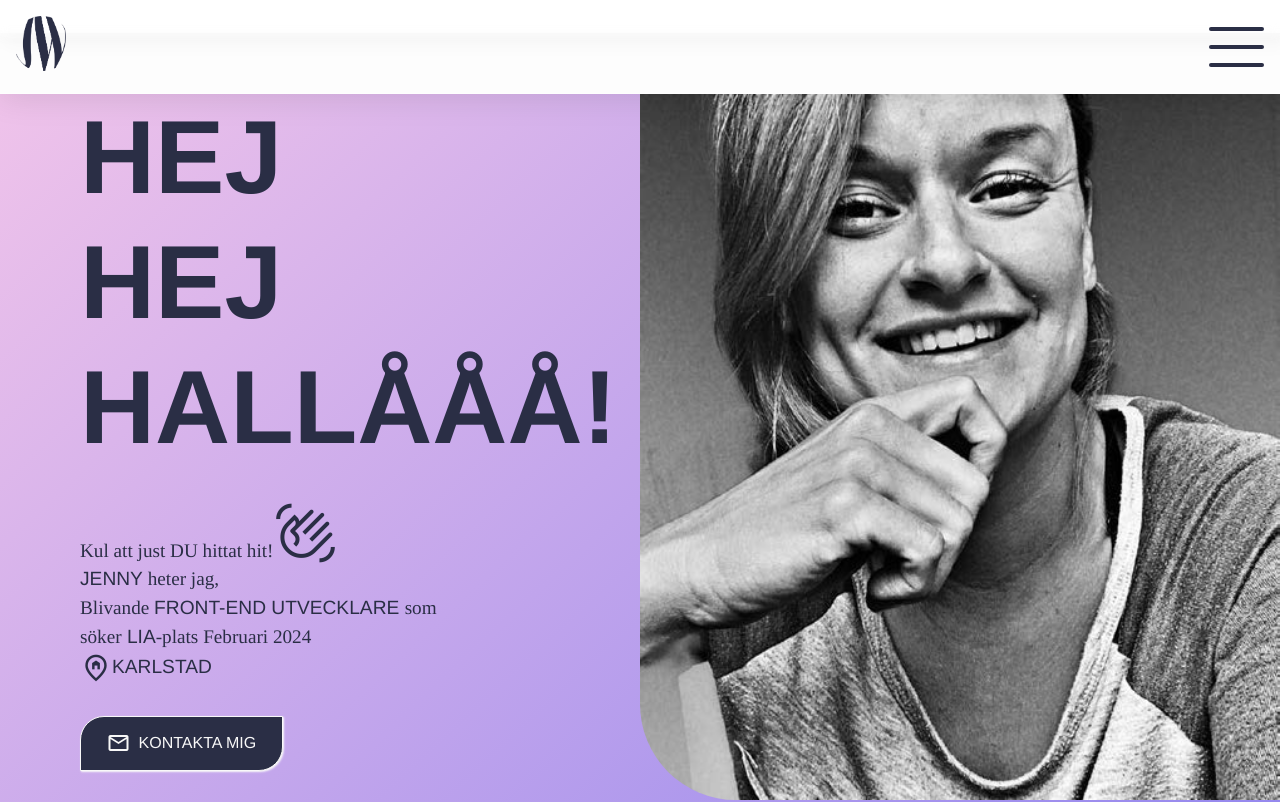
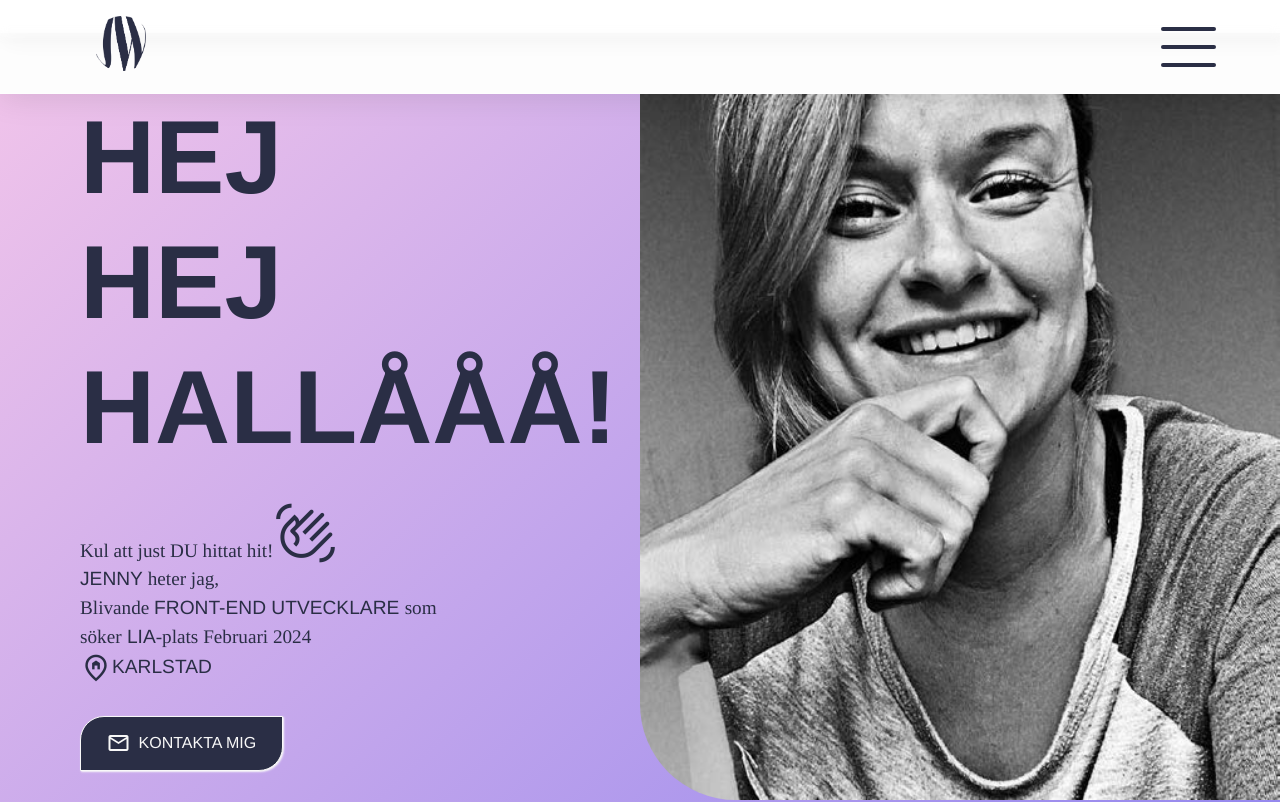
Before and after one commit to jenmwa/portfolio-react, a React (Vite) app: page / in a window 1280 px wide. Shown: the top 802 px of the page. Built offline with nearby package versions, Linux system fonts and the light colour scheme; a web font is replaced by a local one.

Commit message:
fix/menumargins

```diff
--- a/src/components/BurgerMeny.tsx
+++ b/src/components/BurgerMeny.tsx
@@ -1,29 +1,34 @@
-
-import '../style/burgermenu.scss';
+import "../style/burgermenu.scss";
 
 interface toggleMenuprops {
   toggleMenu: (e: React.SyntheticEvent) => void;
   isOpen: boolean;
-  handleKeyEnter: (e:  React.KeyboardEvent) => void;
+  handleKeyEnter: (e: React.KeyboardEvent) => void;
 }
 
-export const BurgerMeny = ({ toggleMenu, handleKeyEnter, isOpen }: toggleMenuprops) => {
-
-  const menuClassName = isOpen ? 'nav-icon open' : 'nav-icon';
+export const BurgerMeny = ({
+  toggleMenu,
+  handleKeyEnter,
+  isOpen,
+}: toggleMenuprops) => {
+  const menuClassName = isOpen ? "nav-icon open" : "nav-icon";
 
   const handleMenuClick = (e: React.MouseEvent) => {
     toggleMenu(e);
   };
 
-  return <>
+  return (
+    <>
       <div
         className={menuClassName}
         onClick={handleMenuClick}
         onKeyDown={(e) => handleKeyEnter(e)}
-      tabIndex={0}>
+        tabIndex={0}
+      >
         <span></span>
         <span></span>
         <span></span>
       </div>
     </>
-}
+  );
+};
--- a/src/components/Navigation.tsx
+++ b/src/components/Navigation.tsx
@@ -68,7 +68,6 @@ export const Navigation = ({ click }: IClickProps) => {
           handleKeyEnter={handleKeyEnter}
           isOpen={isOpen}
         ></BurgerMeny>
-
         <CSSTransition
           in={isOpen}
           // nodeRef={nodeRef}
--- a/src/style/burgermenu.scss
+++ b/src/style/burgermenu.scss
@@ -1,19 +1,19 @@
-@import '../style/variables.scss';
+@import "../style/variables.scss";
 
 .nav-icon {
   width: 55px;
   height: 40px;
   position: relative;
-  margin-right: 2rem;
+  margin-right: 4rem;
   // margin: 50px auto;
   -webkit-transform: rotate(0deg);
   -moz-transform: rotate(0deg);
   -o-transform: rotate(0deg);
   transform: rotate(0deg);
-  -webkit-transition: .5s ease-in-out;
-  -moz-transition: .5s ease-in-out;
-  -o-transition: .5s ease-in-out;
-  transition: .5s ease-in-out;
+  -webkit-transition: 0.5s ease-in-out;
+  -moz-transition: 0.5s ease-in-out;
+  -o-transition: 0.5s ease-in-out;
+  transition: 0.5s ease-in-out;
   cursor: pointer;
 }
 
@@ -30,10 +30,10 @@
   -moz-transform: rotate(0deg);
   -o-transform: rotate(0deg);
   transform: rotate(0deg);
-  -webkit-transition: .25s ease-in-out;
-  -moz-transition: .25s ease-in-out;
-  -o-transition: .25s ease-in-out;
-  transition: .25s ease-in-out;
+  -webkit-transition: 0.25s ease-in-out;
+  -moz-transition: 0.25s ease-in-out;
+  -o-transition: 0.25s ease-in-out;
+  transition: 0.25s ease-in-out;
 }
 
 .nav-icon span:nth-child(1) {
@@ -68,3 +68,9 @@
   -o-transform: rotate(-135deg);
   transform: rotate(-135deg);
 }
+
+@media (min-width: 1024px) {
+  .nav-icon {
+    margin-right: 5rem;
+  }
+}
--- a/src/style/header.scss
+++ b/src/style/header.scss
@@ -5,7 +5,7 @@ header {
   left: 0;
   top: 0;
   width: 100vw;
-  padding-inline: 1rem;
+  padding-inline: 5rem;
   z-index: 20;
   display: flex;
   flex-direction: row;
@@ -25,9 +25,8 @@ header {
     width: 100vw;
     text-align: center;
     margin: 0;
-    padding: 1rem;
     position: fixed;
-    left: -1rem;
+    left: 0;
     top: 5.9rem;
     z-index: 10;
     background: rgba(255, 255, 255, 0.7);
@@ -46,6 +45,10 @@ header {
     margin: 0;
     padding: 0;
   }
+}
+
+.logo-container {
+  margin-left: 2rem;
 }
 
 a {
@@ -88,3 +91,9 @@ ul {
   transform: translateY(-100%);
   transition: opacity 300ms, transform 300ms;
 }
+
+@media (min-width: 1024px) {
+  .logo-container {
+    margin-left: 5rem;
+  }
+}
```
Lines whose indentation alone changed are shown as unchanged.
